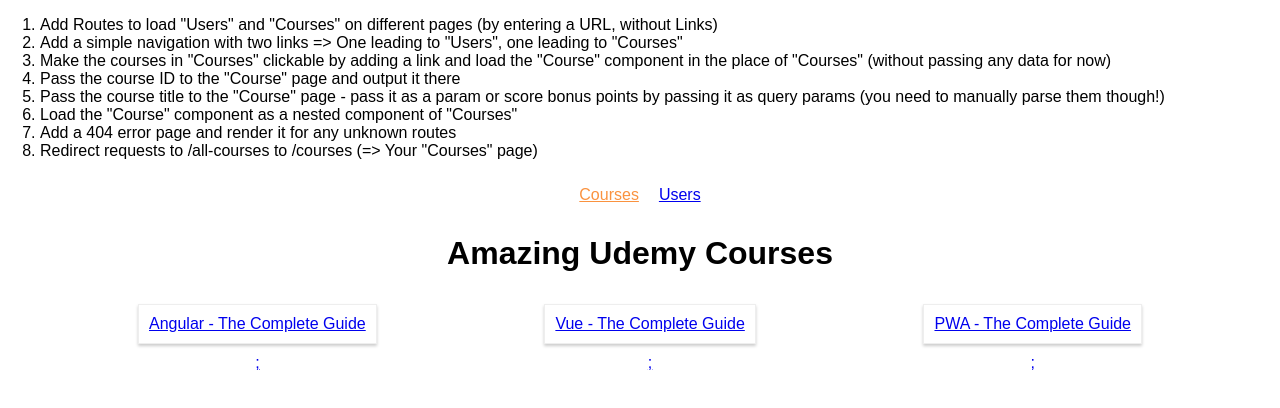
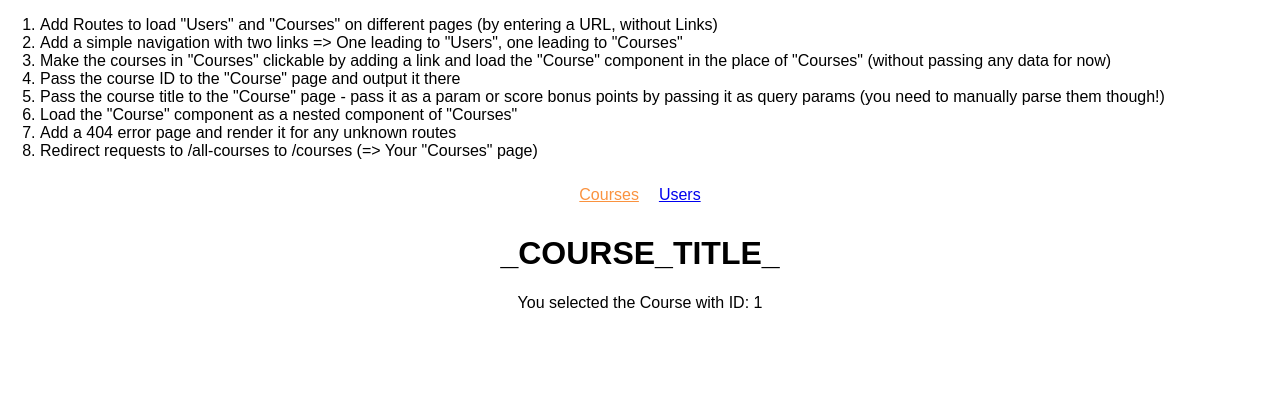
Before and after one commit to saittosun/react-routing-assignment, a React (Create React App) app: page /courses/1 in a window 1280 px wide. Shown: the top 408 px of the page. Built offline with nearby package versions, Linux system fonts and the light colour scheme.

Commit message:
fourth step

```diff
--- a/src/App.js
+++ b/src/App.js
@@ -34,7 +34,7 @@
       {/* switch yerine exact yazsakta olurdu cunku oncesinde hepsi de geliyordu courses koduna exact da yazabilirdik */}
         <Switch>
           <Route path="/users" component={Users}/>
-          <Route path="/courses/course" component={Course}/>
+          <Route path="/courses/:courseId" component={Course}/>
           <Route path="/courses" component={Courses}/>
         </Switch>
       </div>
--- a/src/containers/Course/Course.js
+++ b/src/containers/Course/Course.js
@@ -5,7 +5,7 @@
         return (
             <div>
                 <h1>_COURSE_TITLE_</h1>
-                <p>You selected the Course with ID: _ID_</p>
+                <p>You selected the Course with ID: {this.props.match.params.courseId}</p>
             </div>
         );
     }
--- a/src/containers/Courses/Courses.js
+++ b/src/containers/Courses/Courses.js
@@ -22,7 +22,7 @@
                             return (
                                 <Link
                                     key={course.id}
-                                    to={this.props.match.url + '/course'}>
+                                    to={this.props.match.url + '/' + course.id}>
                                     <article
                                         className="Course">
                                         {course.title}
```
